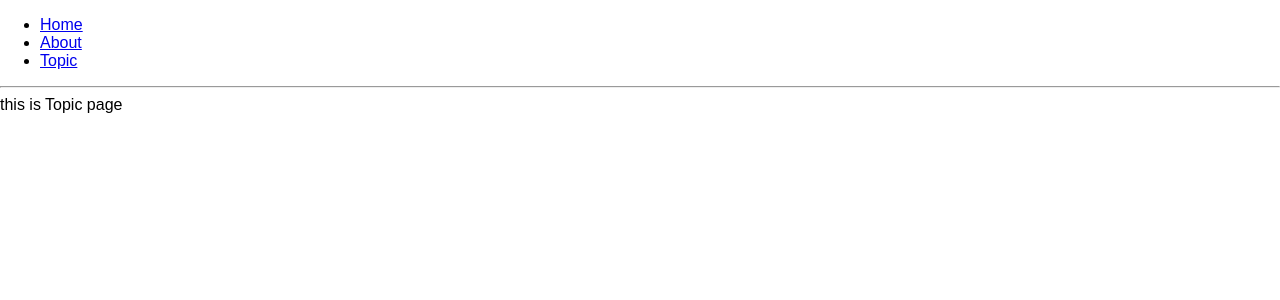
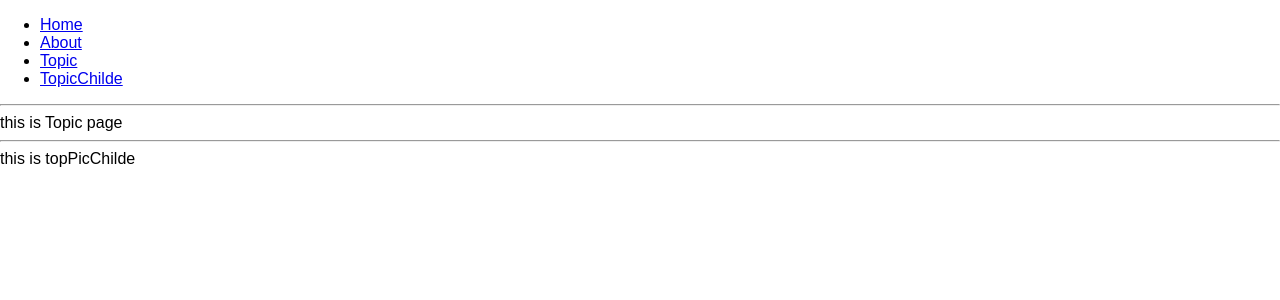
Before and after one commit to aren945/reactDemo, a React app: page /#/topic/child in a window 1280 px wide. Shown: the top 300 px of the page. Built offline with nearby package versions, Linux system fonts and the light colour scheme.

Commit message:
嵌套子路由

```diff
--- a/src/index.tsx
+++ b/src/index.tsx
@@ -4,7 +4,8 @@ import './index.css';
 // import App from './App';
 // import Life from './pages/demo/life';
 // import Admin from './admin';
-import RouterMain from './pages/router_demo/router1/Index';
+// import RouterMain from './pages/router_demo/router1/Index';
+import RouterMain from './pages/router_demo/router2/router';
 import registerServiceWorker from './registerServiceWorker';
 
 ReactDOM.render(
--- a/src/pages/router_demo/router1/topic.tsx
+++ b/src/pages/router_demo/router1/topic.tsx
@@ -5,6 +5,8 @@ export default class TopicPage extends React.Component {
     return (
       <div>
         this is Topic page
+        <hr/>
+        {this.props.children}
       </div>
     )
   }
--- /dev/null
+++ b/src/pages/router_demo/router2/Home.tsx
@@ -0,0 +1,20 @@
+import * as React from 'react'
+import { Link } from 'react-router-dom'
+class Router2Demo extends React.Component {
+  public render(): React.ReactNode {
+    return (
+      <div>
+        <ul>
+            <li><Link to="/home">Home</Link></li>
+            <li><Link to="/about">About</Link></li>
+            <li><Link to="/topic">Topic</Link></li>
+            <li><Link to="/topic/child">TopicChilde</Link></li>
+          </ul>
+          <hr/>
+          {this.props.children}
+      </div>
+    )
+  }
+}
+
+export default Router2Demo
--- /dev/null
+++ b/src/pages/router_demo/router2/router.tsx
@@ -0,0 +1,40 @@
+import * as React from 'react'
+import { HashRouter as Router, Route } from 'react-router-dom';
+import MainPage from '../router1/main'
+import HomePage from '../router1/HomePage'
+import AboutPage from '../router1/About'
+import TopicPage from '../router1/topic'
+import Home from './Home';
+
+
+const TopicPageChild = () => (
+  <div>
+    this is topPicChilde
+  </div>
+)
+
+export default class IRouter extends React.Component {
+
+  public render(): React.ReactNode {
+    return (
+      <Router>
+        <Home>
+          <Route exact={true} path="/" component={MainPage} />
+          <Route exact={true} path="/home" component={HomePage} />
+          <Route path="/about" component={AboutPage} />
+          <Route path="/topic" render = { this.renderChild }/>
+        </Home>
+      </Router>
+    )
+  }
+
+  private renderChild = ():React.ReactNode => {
+    return (
+      <div>
+        <TopicPage>
+          <Route path="/topic/child" component = { TopicPageChild } />
+        </TopicPage>
+      </div>
+    )
+  }
+}
```
